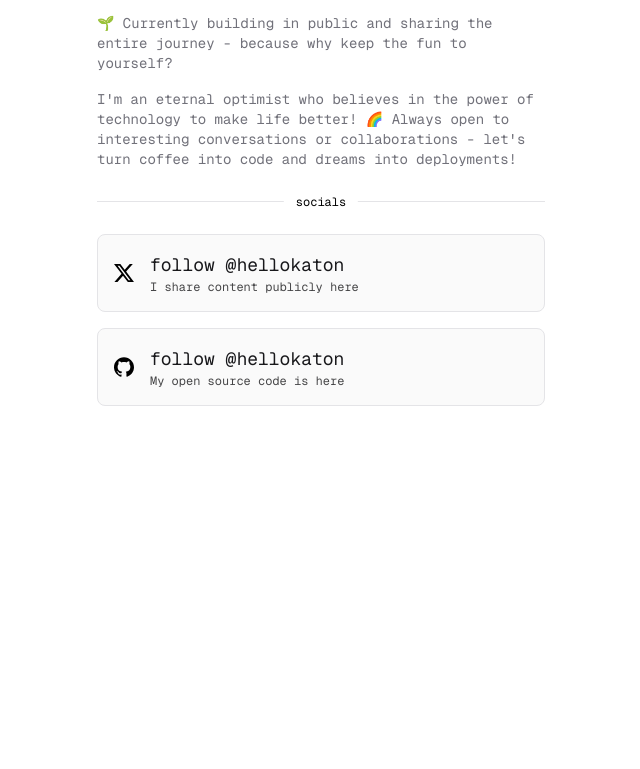
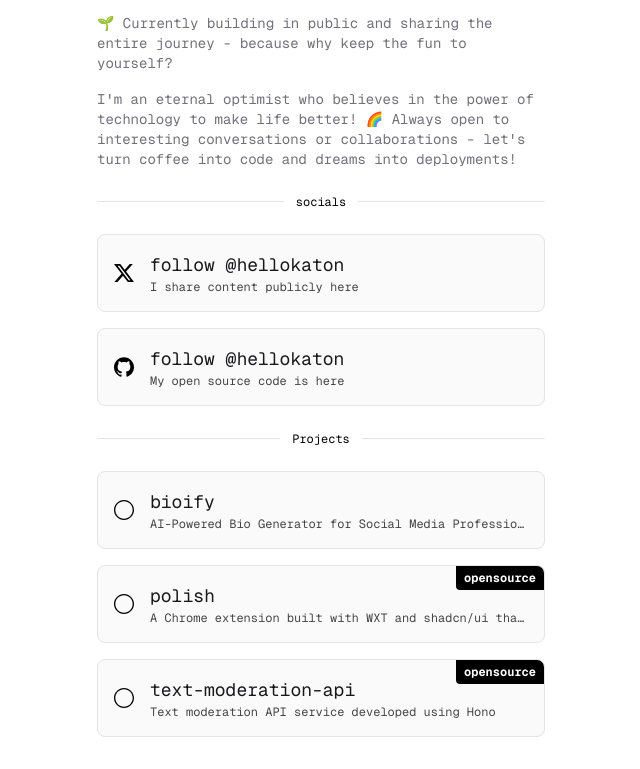
Before and after one commit to hellokaton/astro-portfolio-page, an Astro site: page /en in a window 1280 px wide. Shown: the part 339-1108 px from the top of the page, without its empty margins (319-959 px from the left). Before the commit the page ends 800 px from the top, so only its background shows below. Built offline with nearby package versions, Linux system fonts and the light colour scheme; Astro itself is replaced by a stand-in of ours.

Commit message:
feat(pages): update home page content and add project cards

```diff
--- a/src/components/LanguageSwitch.astro
+++ b/src/components/LanguageSwitch.astro
@@ -6,7 +6,7 @@
             class="appearance-none bg-transparent border border-zinc-200 dark:border-zinc-700 rounded-md px-2 py-1 text-sm focus:outline-none focus:ring-2 focus:ring-zinc-300 dark:focus:ring-zinc-600 text-zinc-900 dark:text-zinc-100"
             onchange="window.location.href = this.value"
     >
-        <option value="/" class="bg-white dark:bg-zinc-800 text-zinc-900 dark:text-zinc-100" selected={Astro.url.pathname === '/'}>English</option>
+        <option value="/" class="bg-white dark:bg-zinc-800 text-zinc-900 dark:text-zinc-100" selected={Astro.url.pathname === '/' || Astro.url.pathname === ''}>English</option>
         <option value="/zh" class="bg-white dark:bg-zinc-800 text-zinc-900 dark:text-zinc-100" selected={Astro.url.pathname.startsWith('/zh')}>中文</option>
     </select>
 </div>
--- a/src/pages/[lang]/index.astro
+++ b/src/pages/[lang]/index.astro
@@ -58,21 +58,34 @@ export const getStaticPaths = () =>
                       }
                       link="https://github.com/hellokaton"
                 />
-                <!--<div class="inline-flex items-center justify-center w-full">-->
-                <!--    <hr class="w-full h-px my-4 bg-zinc-200 border-0 dark:bg-zinc-700">-->
-                <!--    <span class="absolute px-3 font-medium text-xs text-muted-foreground -translate-x-1/2 bg-white dark:bg-black left-1/2 ">projects</span>-->
-                <!--</div>-->
-                <!--<Card icon="github"-->
-                <!--      title="growth list"-->
-                <!--      description="steal proven growth tactics from the best marketers"-->
-                <!--      link="https://github.com/hellokaton"-->
-                <!--/>-->
-                <!--<Card icon="github"-->
-                <!--      title="growth list"-->
-                <!--      description="steal proven growth tactics from the best marketers"-->
-                <!--      link="https://github.com/hellokaton"-->
-                <!--      badge="acquired"-->
-                <!--/>-->
+                <div class="inline-flex items-center justify-center w-full">
+                    <hr class="w-full h-px my-4 bg-zinc-200 border-0 dark:bg-zinc-700">
+                    <span class="absolute px-3 font-medium text-xs text-muted-foreground -translate-x-1/2 bg-white dark:bg-black left-1/2 ">
+                        {
+                            t({
+                                en: "Projects",
+                                zh: "作品",
+                            })
+                        }
+                    </span>
+                </div>
+                <Card icon="project"
+                      title="bioify"
+                      description="AI-Powered Bio Generator for Social Media Professionals"
+                      link="https://bioify.co"
+                />
+                <Card icon="project"
+                      title="polish"
+                      description="A Chrome extension built with WXT and shadcn/ui that helps you polish text with AI capabilities"
+                      link="https://github.com/hellokaton/text-polish-chrome-extension"
+                      badge="opensource"
+                />
+                <Card icon="project"
+                      title="text-moderation-api"
+                      description="Text moderation API service developed using Hono"
+                      link="https://github.com/hellokaton/text-moderation-api"
+                      badge="opensource"
+                />
             </div>
         </div>
     </main>
```
Also changed, not shown: src/icons/project.svg (added).
